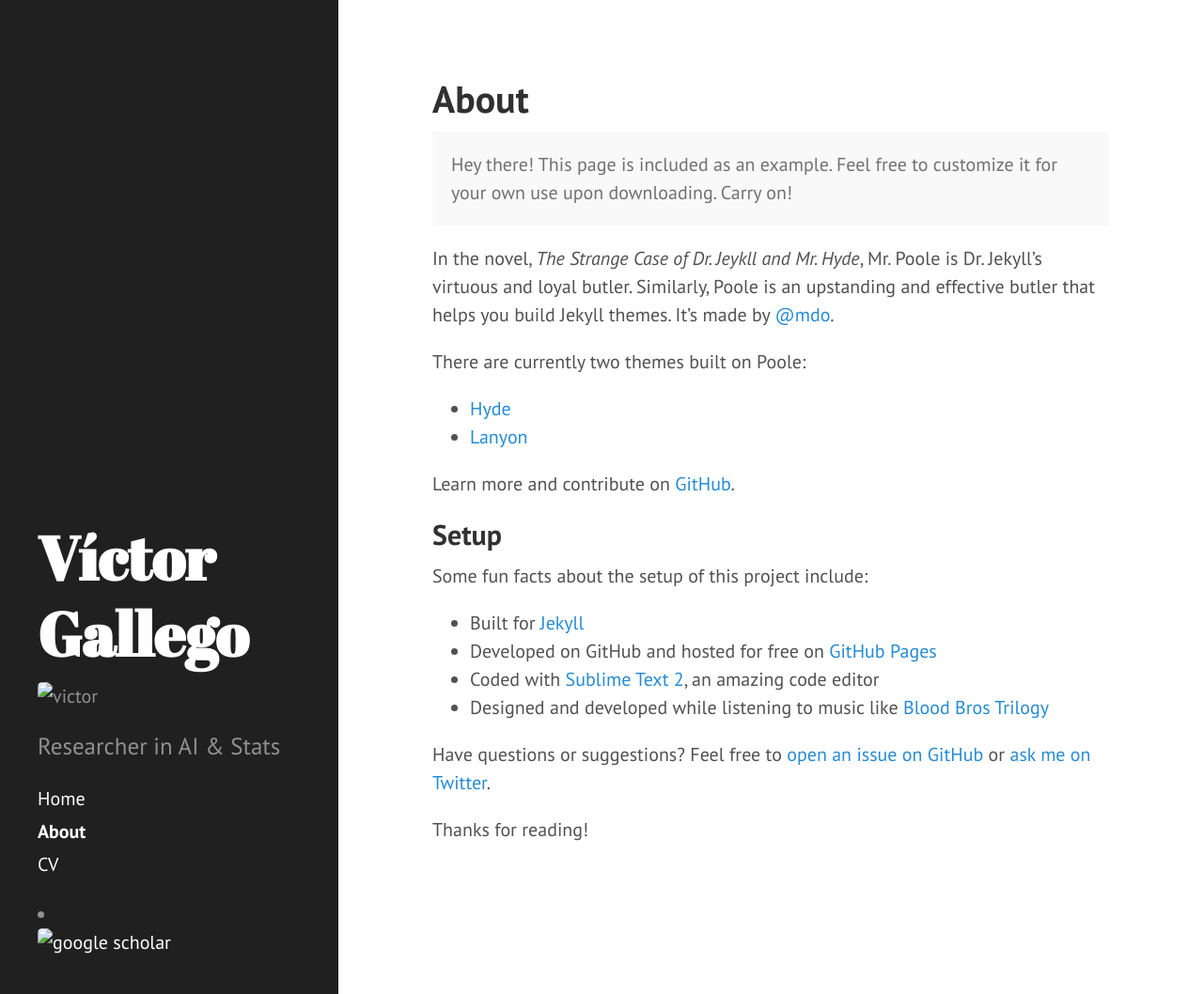
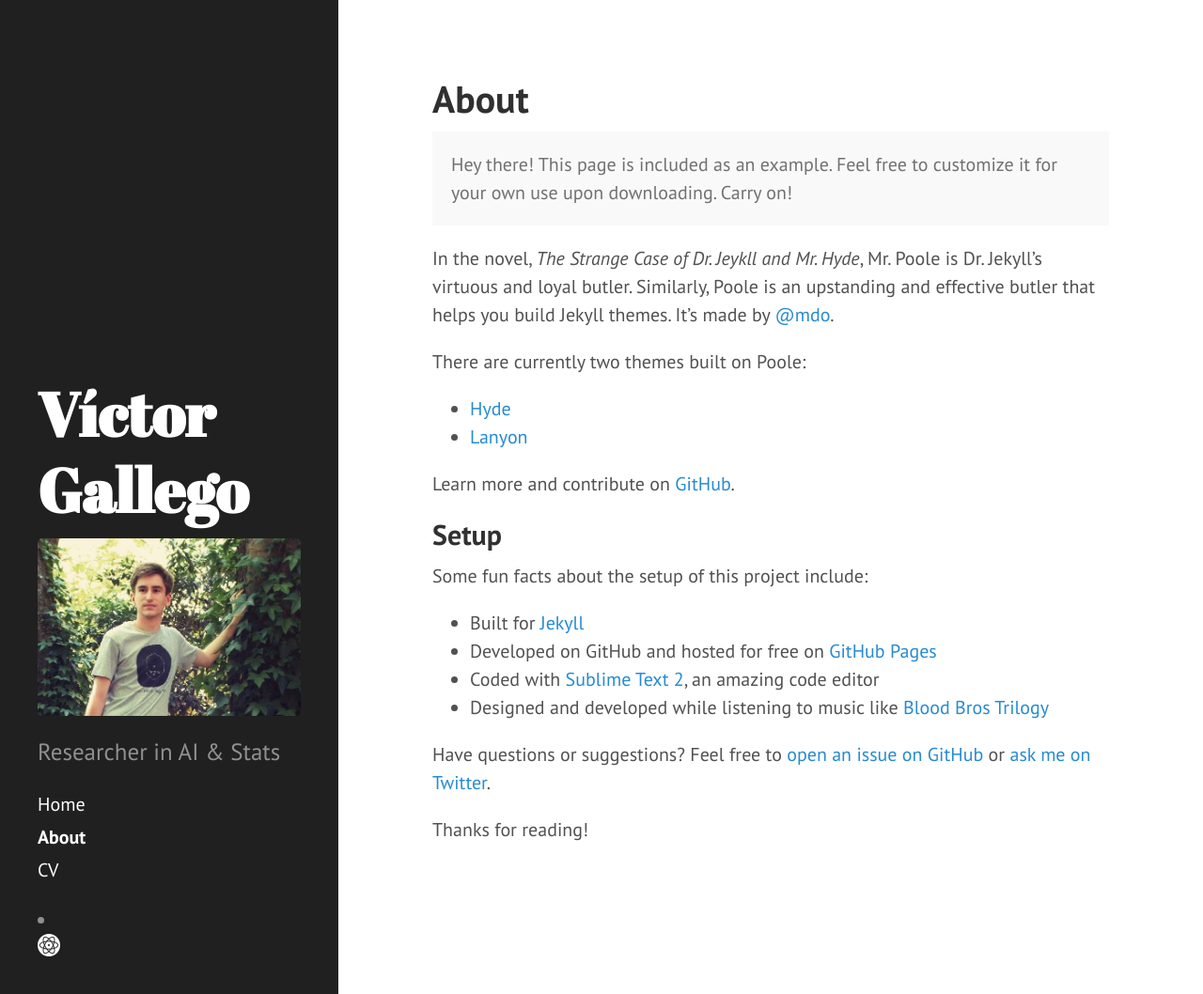
Before and after one commit to vicgalle/vicgalle.github.io, a Jekyll site: the page built from about.md, in a window 1280 px wide and 1058 px high. Shown: the whole window at 94% size. Built offline with Jekyll 4.4.1, drawn with Linux system fonts in a browser that asks for light colours.

```diff
--- a/Gemfile
+++ b/Gemfile
@@ -1,3 +1,4 @@
 source "https://rubygems.org"
 
 gem 'github-pages'
+gem 'jekyll-seo-tag'
--- a/_config.yml
+++ b/_config.yml
@@ -6,7 +6,7 @@ title: "Víctor Gallego"
 description: "Researcher in AI & Stats"
 url: "https://vicgalle.github.io"
 author:
-  name: "Victor Adolfo Gallego Alcala"
+  name: "Victor Gallego Alcala"
   url: "/"
 github:
   repo: "https://github.com/vicgalle/vicgalle.github.io"
@@ -20,3 +20,4 @@ paginate: 5
 plugins:
   - jekyll-gist
   - jekyll-paginate
+  - jekyll-seo-tag
--- a/_includes/sidebar.html
+++ b/_includes/sidebar.html
@@ -6,7 +6,7 @@
           {{ site.title }}
         </a>
       </h1>
-	<img src="{{ site.baseurl }}public/vic.jpg" alt="victor" class="inline"/>
+	<img src="{{ site.url }}/public/vic.jpg" alt="victor" class="inline"/>
       <p class="lead">{{ site.description }}</p>
     </div>
 
@@ -27,13 +27,13 @@
         {% endif %}
       {% endfor %}
 
-      <a class="sidebar-nav-item" href="{{ site.baseurl }}public/archive/cv_VictorGallego.pdf">CV</a>
+      <a class="sidebar-nav-item" href="{{ site.url }}/public/archive/cv_VictorGallego.pdf">CV</a>
       <!--<a class="sidebar-nav-item" href="{{ site.github.repo }}">GitHub project</a>-->
     </nav>
     <div class="social-icons">
           <li>
         <a href="https://scholar.google.es/citations?user=jhCs0IYAAAAJ&hl=en">
-          <img src="{{ site.baseurl }}public/ico/google-scholar-24.png"
+          <img src="{{ site.url }}/public/ico/google-scholar-24.png"
             alt="google scholar" >
         </a>
       </li>
--- a/_layouts/default.html
+++ b/_layouts/default.html
@@ -1,6 +1,6 @@
 <!DOCTYPE html>
 <html lang="en-us">
-
+  {% seo %}
   {% include head.html %}
 
   <body>
--- a/_layouts/page.html
+++ b/_layouts/page.html
@@ -1,7 +1,7 @@
 ---
 layout: default
 ---
-
+{% seo %}
 <div class="page">
   <h1 class="page-title">{{ page.title }}</h1>
   {{ content }}
--- a/_layouts/post.html
+++ b/_layouts/post.html
@@ -1,7 +1,7 @@
 ---
 layout: default
 ---
-
+{% seo %}
 <div class="post">
   <h1 class="post-title">{{ page.title }}</h1>
   <span class="post-date">{{ page.date | date_to_string }}</span>
```
Also changed, not shown: Gemfile.lock, 1 other file.
